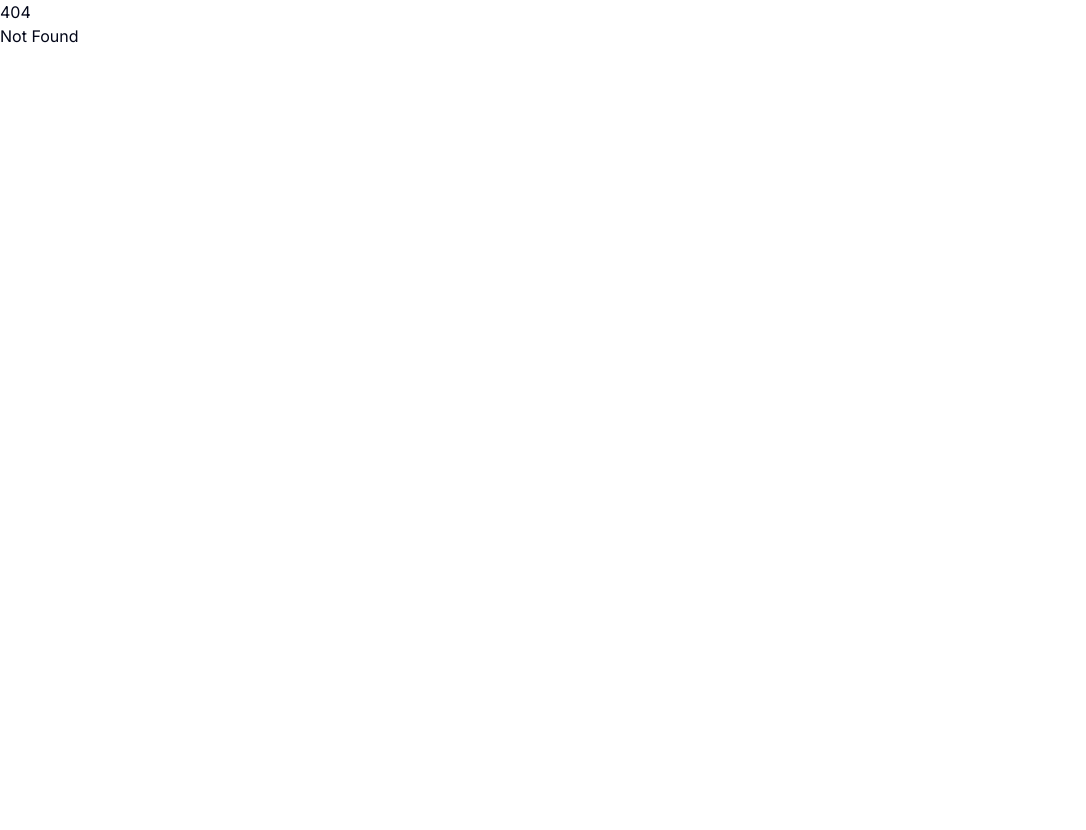
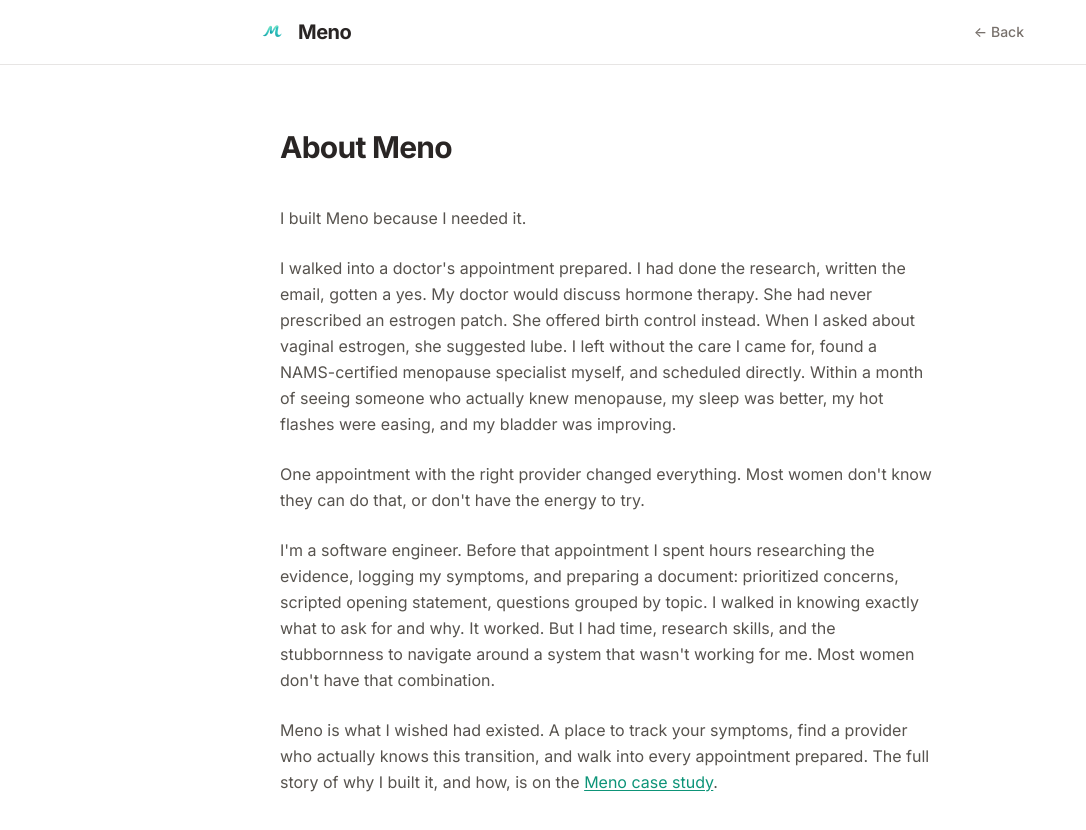
Before and after one commit to helenakristina/meno, a SvelteKit app in the folder frontend/: page /about in a window 1280 px wide. Before the commit this address had no page. Shown: the top 830 px of the page, without its empty margins (0-1086 px from the left). Before the commit the page ends 800 px from the top, so only its background shows below. Built offline with nearby package versions, Linux system fonts and the light colour scheme.

Commit message:
feat: add about page

```diff
--- /dev/null
+++ b/frontend/src/routes/about/+page.svelte
@@ -0,0 +1,71 @@
+<script lang="ts">
+	import logo from '$lib/assets/logo.png';
+</script>
+
+<svelte:head>
+	<title>About - Meno</title>
+	<meta name="description" content="Why Helena Lucia built Meno, and what it is for." />
+</svelte:head>
+
+<div class="min-h-screen bg-white">
+	<!-- Nav -->
+	<header class="border-b border-neutral-200 px-6 py-4">
+		<div class="mx-auto flex max-w-3xl items-center justify-between">
+			<a href="/" class="flex items-center gap-2.5">
+				<img src={logo} alt="" class="h-8 w-8 rounded-lg" aria-hidden="true" />
+				<span class="text-xl font-bold tracking-tight text-neutral-800">Meno</span>
+			</a>
+			<a
+				href="/"
+				class="text-sm font-medium text-neutral-500 transition-colors hover:text-neutral-700"
+			>
+				&larr; Back
+			</a>
+		</div>
+	</header>
+
+	<!-- Content -->
+	<div class="mx-auto max-w-3xl px-6 py-16">
+		<div class="max-w-[65ch]">
+			<h1 class="mb-10 text-3xl font-bold tracking-tight text-neutral-800">About Meno</h1>
+
+			<div class="space-y-6 text-base leading-relaxed text-neutral-600">
+				<p>I built Meno because I needed it.</p>
+
+				<p>
+					I walked into a doctor's appointment prepared. I had done the research, written the email,
+					gotten a yes. My doctor would discuss hormone therapy. She had never prescribed an estrogen
+					patch. She offered birth control instead. When I asked about vaginal estrogen, she suggested
+					lube. I left without the care I came for, found a NAMS-certified menopause specialist
+					myself, and scheduled directly. Within a month of seeing someone who actually knew
+					menopause, my sleep was better, my hot flashes were easing, and my bladder was improving.
+				</p>
+
+				<p>
+					One appointment with the right provider changed everything. Most women don't know they can
+					do that, or don't have the energy to try.
+				</p>
+
+				<p>
+					I'm a software engineer. Before that appointment I spent hours researching the evidence,
+					logging my symptoms, and preparing a document: prioritized concerns, scripted opening
+					statement, questions grouped by topic. I walked in knowing exactly what to ask for and why.
+					It worked. But I had time, research skills, and the stubbornness to navigate around a
+					system that wasn't working for me. Most women don't have that combination.
+				</p>
+
+				<p>
+					Meno is what I wished had existed. A place to track your symptoms, find a provider who
+					actually knows this transition, and walk into every appointment prepared. The full story of
+					why I built it, and how, is on the
+					<a
+						href="https://helena-lucia.vercel.app/meno"
+						target="_blank"
+						rel="noopener noreferrer"
+						class="text-primary-600 underline underline-offset-2 hover:text-primary-700"
+					>Meno case study</a>.
+				</p>
+			</div>
+		</div>
+	</div>
+</div>
```
